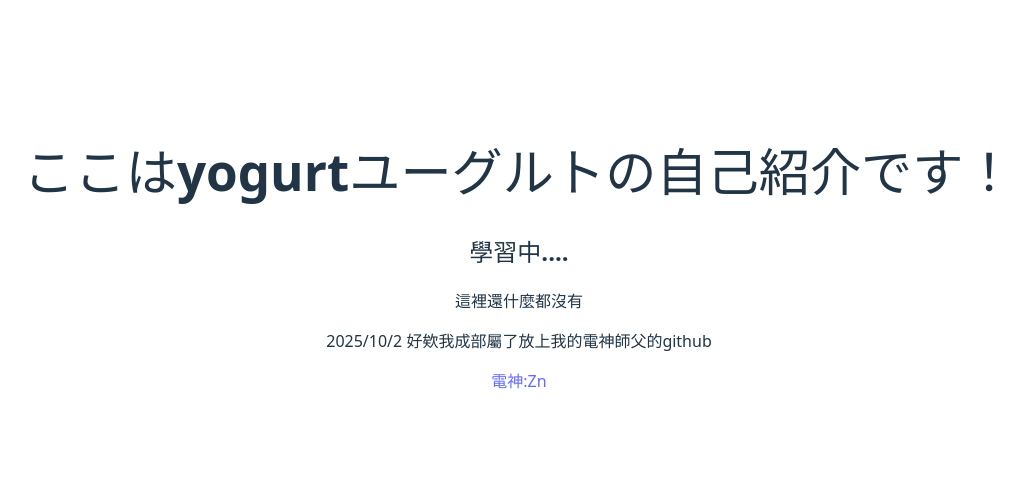
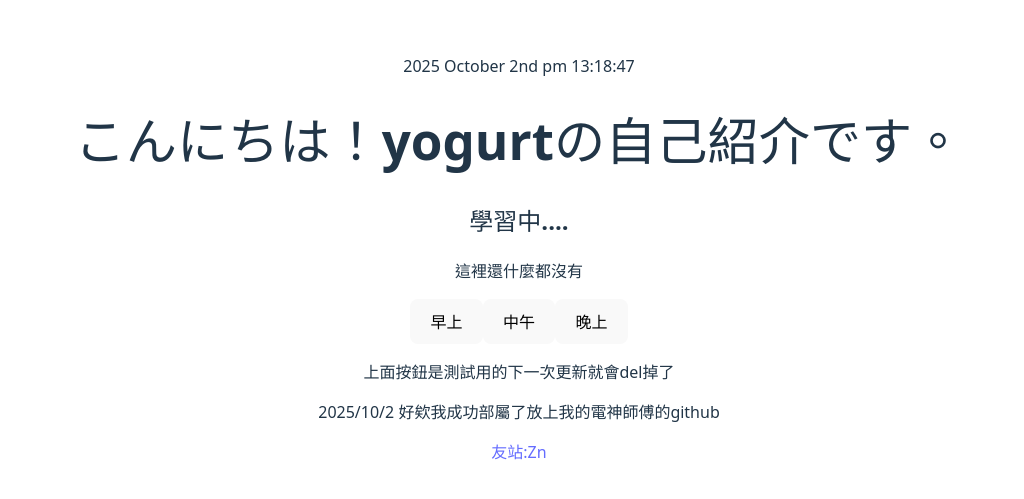
Before and after one commit to yogurt0617/aboutMeee, a React (Vite) app: page / in a window 1280 px wide. Shown: the part 149-648 px from the top of the page, without its empty margins (121-1145 px from the left). Built offline with nearby package versions, Linux system fonts and the light colour scheme.

Commit message:
新增時鐘跟時間辨別寫出不同招呼語

```diff
--- a/index.html
+++ b/index.html
@@ -1,5 +1,5 @@
 <!doctype html>
-<html lang="en">
+<html lang="zh-TW">
   <head>
     <meta charset="UTF-8" />
     <link rel="icon" type="image/svg+xml" href="/vite.svg" />
--- a/package.json
+++ b/package.json
@@ -13,6 +13,7 @@
     "preview": "vite preview"
   },
   "dependencies": {
+    "moment": "^2.30.1",
     "react": "^19.1.1",
     "react-dom": "^19.1.1"
   },
--- a/src/App.jsx
+++ b/src/App.jsx
@@ -1,16 +1,57 @@
 import { useState } from 'react'
+import { useEffect } from 'react'
 import './App.css'
+import "moment/dist/locale/zh-tw"
+import moment from 'moment'
+moment.locale("zh-tw")
 
 function App() {
-  const [yogurt,setYogurt] = useState("ここはyogurtユーグルトの自己紹介です！")
+  const [yogurt,setYogurt] = useState("こんにちは！yogurtの自己紹介です。")
+
+  const[nowTime,setNowTime] = useState(moment().format("YYYY MMMM Do a HH:mm:ss"))
+  const[nowHour,setNowHour] = useState(moment().format("HH"))
+
+  useEffect(() =>{
+    const timer = setInterval(()=>{
+      setNowTime(moment().format("YYYY MMMM Do a HH:mm:ss"))
+    },1000)
+    const timer2 = setInterval(()=>{
+      setNowHour(moment().format("HH"))
+    },3600000)
+    return() =>{
+      clearInterval(timer)
+      clearInterval(timer2)
+    }
+  },[])
+  useEffect(() =>{
+    if(nowHour === "05"||nowHour === "06"||nowHour === "07"||nowHour === "08"||nowHour === "09"||nowHour === "10"){
+      setYogurt("おはちう！yogurtの自己紹介です。")
+    }else if(nowHour === "11"||nowHour === "12"||nowHour === "13"||nowHour === "14"||nowHour === "15"||nowHour === "16"){
+      setYogurt("こんにちは！yogurtの自己紹介です。")
+    }else{
+      setYogurt("こんばんは！yogurtの自己紹介です。")
+    }
+  },[nowHour])
+
+
 
   return (
     <>
+    <header>
+      <p id='nowTime'>{nowTime}</p>
+    </header>
+
+    <main>
       <h1>{yogurt}</h1>
       <h2>學習中....</h2>
       <p>這裡還什麼都沒有</p>
-      <p>2025/10/2 好欸我成部屬了放上我的電神師父的github</p>
-      <a href="https://github.com/yuzen9622" >電神:Zn</a>
+      <button onClick={()=>setNowHour("06")}>早上</button>
+      <button onClick={()=>setNowHour("12")}>中午</button>
+      <button onClick={()=>setNowHour("00")}>晚上</button>
+      <p>上面按鈕是測試用的下一次更新就會del掉了</p>
+      <p>2025/10/2 好欸我成功部屬了放上我的電神師傅的github</p>
+      <a href="https://github.com/yuzen9622" >友站:Zn</a>
+      </main>
     </>
   )
 }
```
Also changed, not shown: 1 other file (tests, documents, lock files or other folders).
